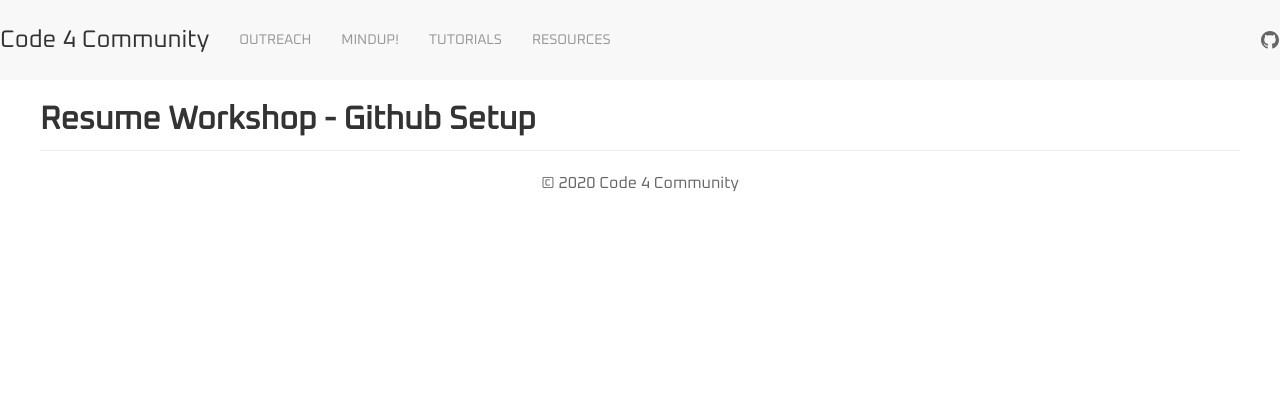
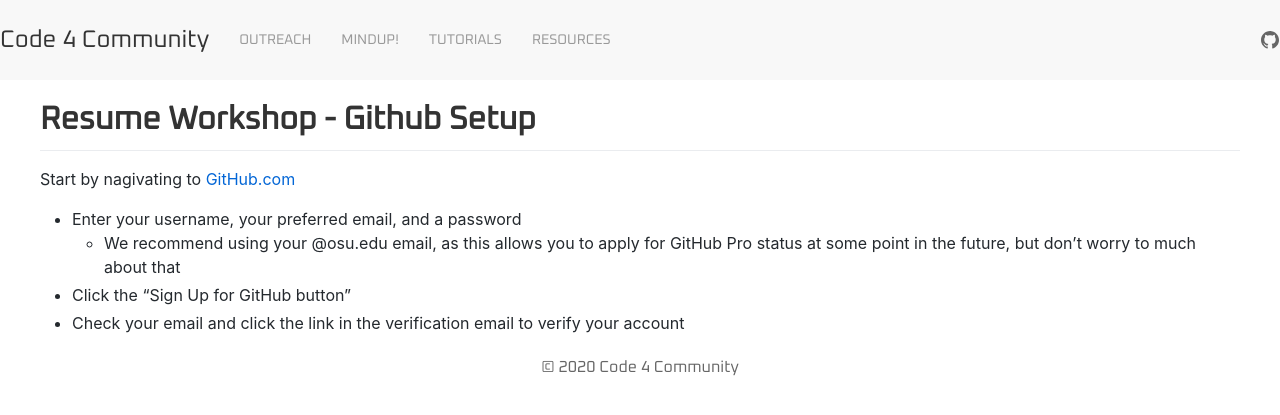
Before and after one commit to Code4Community/Code4Community.github.io, a Jekyll site: the page built from resume-workshop/github_setup.md, in a window 1280 px wide. Shown: the top 415 px of the page. Built offline with Jekyll 4.4.1, drawn with Linux system fonts in a browser that asks for light colours; nearby versions of some CDN libraries.

Commit message:
github page text

```diff
--- a/resume-workshop/github_setup.md
+++ b/resume-workshop/github_setup.md
@@ -6,3 +6,9 @@
 ---
 
 # Resume Workshop - Github Setup
+
+Start by nagivating to [GitHub.com](https://github.com/)
+* Enter your username, your preferred email, and a password
+    * We recommend using your @osu.edu email, as this allows you to apply for GitHub Pro status at some point in the future, but don't worry to much about that
+* Click the "Sign Up for GitHub button"
+* Check your email and click the link in the verification email to verify your account
```
